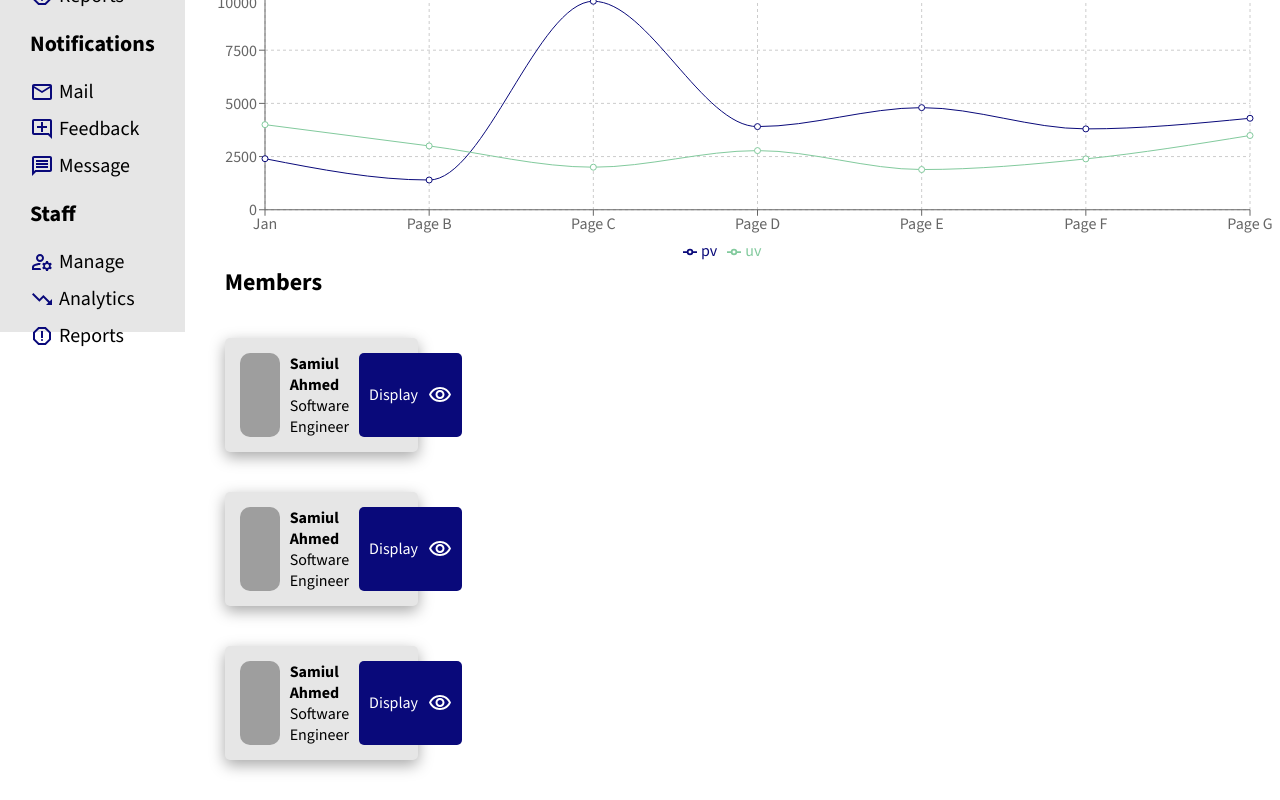
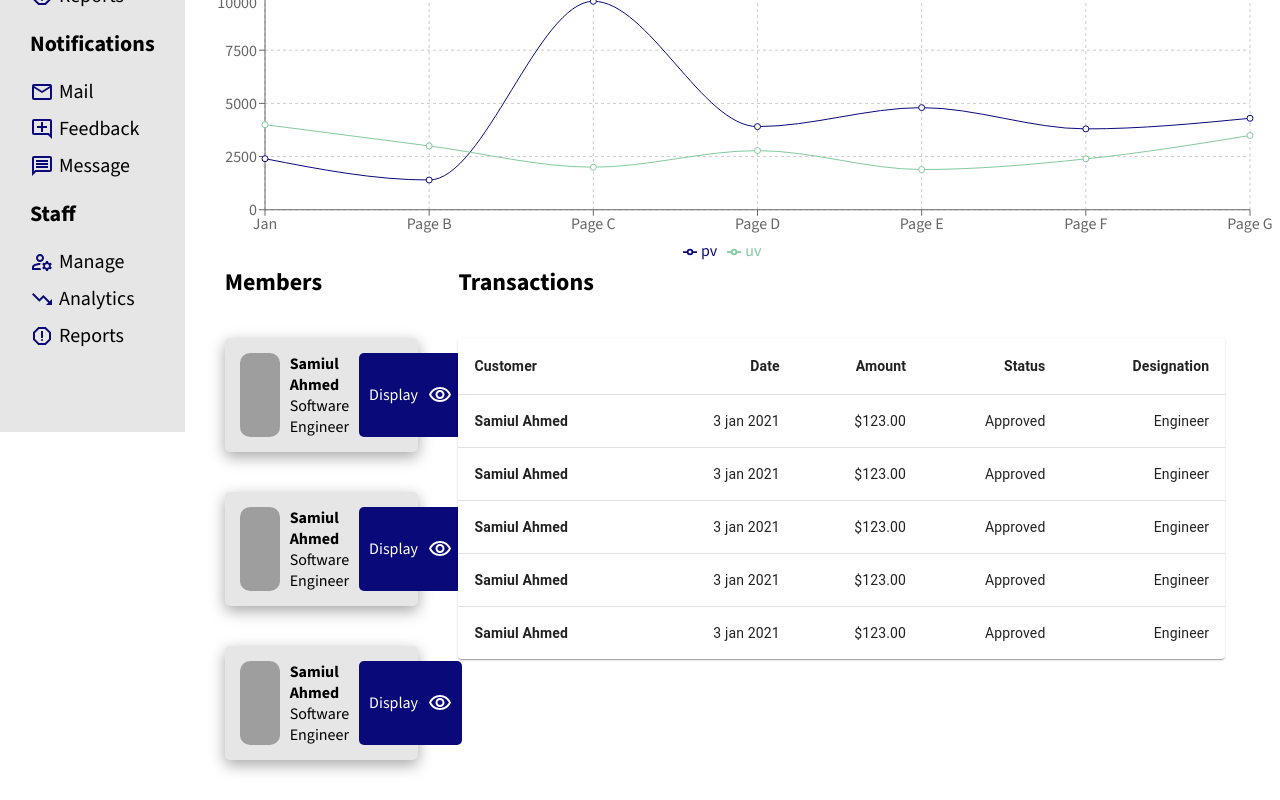
Before and after one commit to Samiul-Ahmed-96/admin-dashboard, a React (Create React App) app: page / in a window 1280 px wide. Shown: the part 460-1260 px from the top of the page. Built offline with nearby package versions, Linux system fonts and the light colour scheme; grey boxes are pictures that could not be loaded.

Commit message:
Create Transactions

```diff
--- a/src/Components/Sidebar/Sidebar.scss
+++ b/src/Components/Sidebar/Sidebar.scss
@@ -1,7 +1,7 @@
 .sidebar {
   width: 10%;
   background: rgb(230, 230, 230);
-  height: calc(100vh - 100px);
+  height: 100vh;
   padding: 0px 30px;
   h3 {
     font-size: 22px;
--- a/src/Pages/Home/Home/Home.js
+++ b/src/Pages/Home/Home/Home.js
@@ -2,6 +2,7 @@ import React from 'react';
 import Chart from '../Chart/Chart';
 import Featured from '../Featured/Featured';
 import Members from '../Members/Members';
+import Transaction from '../Transaction/Transaction';
 import './Home.scss';
 
 const Home = () => {
@@ -9,7 +10,10 @@ const Home = () => {
         <div className='home'>
             <Featured/>
             <Chart/>
+            <div className="members-transaction-container">
             <Members/>
+            <Transaction/>
+            </div>
         </div>
     );
 };
--- a/src/Pages/Home/Home/Home.scss
+++ b/src/Pages/Home/Home/Home.scss
@@ -1,9 +1,15 @@
 .home {
   width: 90%;
   background: #fff;
+  .members-transaction-container {
+    display: flex;
+  }
 }
 @media screen and (min-device-width: 250px) and (max-device-width: 640px) {
   .home {
     width: 100%;
   }
+  .members-transaction-container {
+    flex-direction: column;
+  }
 }
--- a/src/Pages/Home/Members/Members.scss
+++ b/src/Pages/Home/Members/Members.scss
@@ -33,3 +33,8 @@
     }
   }
 }
+@media screen and (min-device-width: 250px) and (max-device-width: 640px) {
+  .members-container {
+    width: 100%;
+  }
+}
--- /dev/null
+++ b/src/Pages/Home/Transaction/Transaction.js
@@ -0,0 +1,63 @@
+import Paper from '@mui/material/Paper';
+import Table from '@mui/material/Table';
+import TableBody from '@mui/material/TableBody';
+import TableCell from '@mui/material/TableCell';
+import TableContainer from '@mui/material/TableContainer';
+import TableHead from '@mui/material/TableHead';
+import TableRow from '@mui/material/TableRow';
+import React from 'react';
+import './Transaction.scss';
+
+function createData(name, date, amount, status, designation) {
+    return { name, date, amount, status, designation };
+}
+
+  const rows = [
+    createData('Samiul Ahmed', '3 jan 2021', '$123.00', 'Approved', 'Engineer'),
+    createData('Samiul Ahmed', '3 jan 2021', '$123.00', 'Approved', 'Engineer'),
+    createData('Samiul Ahmed', '3 jan 2021', '$123.00', 'Approved', 'Engineer'),
+    createData('Samiul Ahmed', '3 jan 2021', '$123.00', 'Approved', 'Engineer'),
+    createData('Samiul Ahmed', '3 jan 2021', '$123.00', 'Approved', 'Engineer'),
+  ];
+
+
+const Transaction = () => {
+
+    return (
+    <div className='Transaction' >
+    <h2>Transactions</h2>
+    <TableContainer className='Transaction-table' component={Paper}>
+    <Table sx={{ minWidth: 650 }} aria-label="simple table">
+      <TableHead>
+        <TableRow>
+          <TableCell>Customer</TableCell>
+          <TableCell align="right">Date</TableCell>
+          <TableCell align="right">Amount</TableCell>
+          <TableCell align="right">Status</TableCell>
+          <TableCell align="right">Designation</TableCell>
+        </TableRow>
+      </TableHead>
+      <TableBody>
+        {rows.map((row) => (
+          <TableRow
+            key={row.name}
+            sx={{ '&:last-child td, &:last-child th': { border: 0 } }}
+          >
+            <TableCell component="th" scope="row">
+              {row.name}
+            </TableCell>
+            <TableCell align="right">{row.date}</TableCell>
+            <TableCell align="right">{row.amount}</TableCell>
+            <TableCell align="right">{row.status}</TableCell>
+            <TableCell align="right">{row.designation}</TableCell>
+          </TableRow>
+        ))}
+      </TableBody>
+    </Table>
+  </TableContainer>
+    </div>
+
+    );
+};
+
+export default Transaction;
--- /dev/null
+++ b/src/Pages/Home/Transaction/Transaction.scss
@@ -0,0 +1,18 @@
+.Transaction {
+  width: 70%;
+  .Transaction-table {
+    margin: 40px 0px;
+    .tr.MuiTableRow-root.MuiTableRow-head.css-1q1u3t4-MuiTableRow-root {
+      background: #e6e6e6;
+      box-shadow: rgb(0 0 0 / 35%) 0px 5px 15px;
+    }
+    th.MuiTableCell-root {
+      font-weight: 600;
+    }
+  }
+}
+@media screen and (min-device-width: 250px) and (max-device-width: 640px) {
+  .Transaction {
+    width: 100%;
+  }
+}
```
